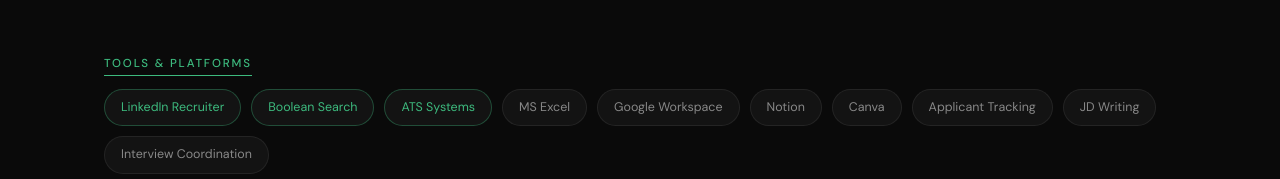
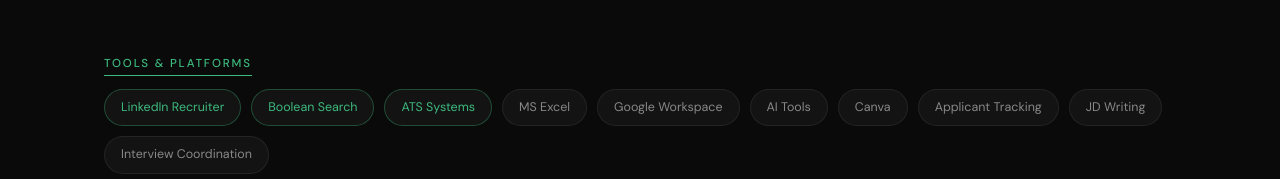
Before and after one commit to hike-042/dhanushkumar-portfolio, a Next.js app: page / in a window 1280 px wide. Shown: the part 2514-2693 px from the top of the page. Built offline with nearby package versions, Linux system fonts and the light colour scheme.

Commit message:
Replace Notion with AI Tools in tools section

```diff
--- a/src/components/About.tsx
+++ b/src/components/About.tsx
@@ -282,7 +282,7 @@
       >
         {[
           'LinkedIn Recruiter', 'Boolean Search', 'ATS Systems',
-          'MS Excel', 'Google Workspace', 'Notion', 'Canva',
+          'MS Excel', 'Google Workspace', 'AI Tools', 'Canva',
           'Applicant Tracking', 'JD Writing', 'Interview Coordination',
         ].map((tool, i) => (
           <motion.span
```
